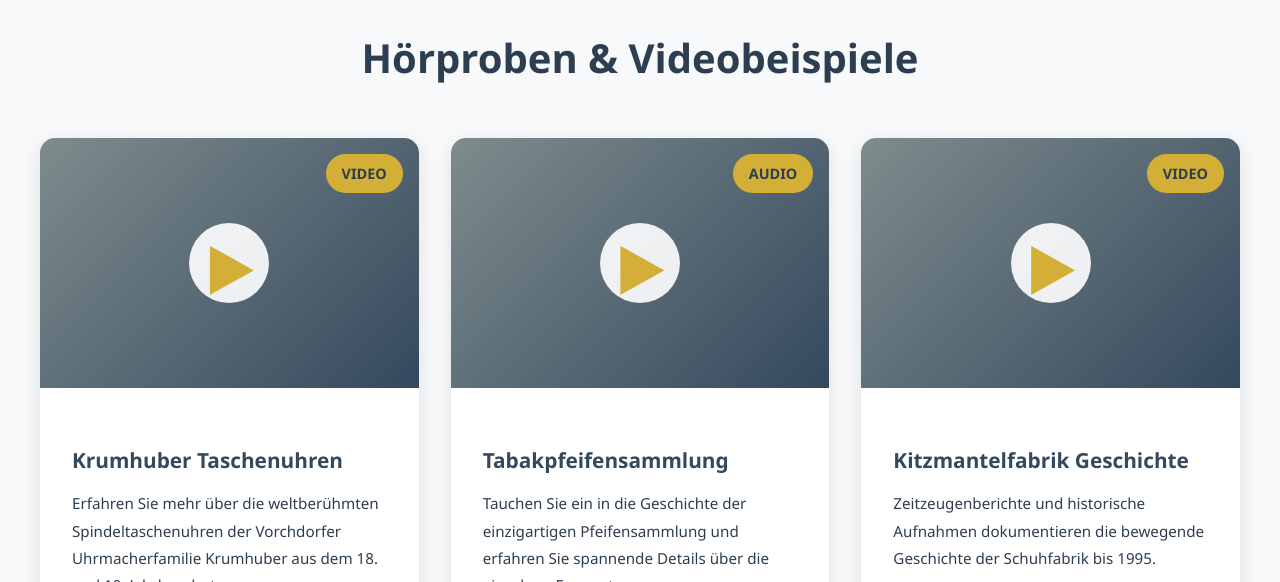
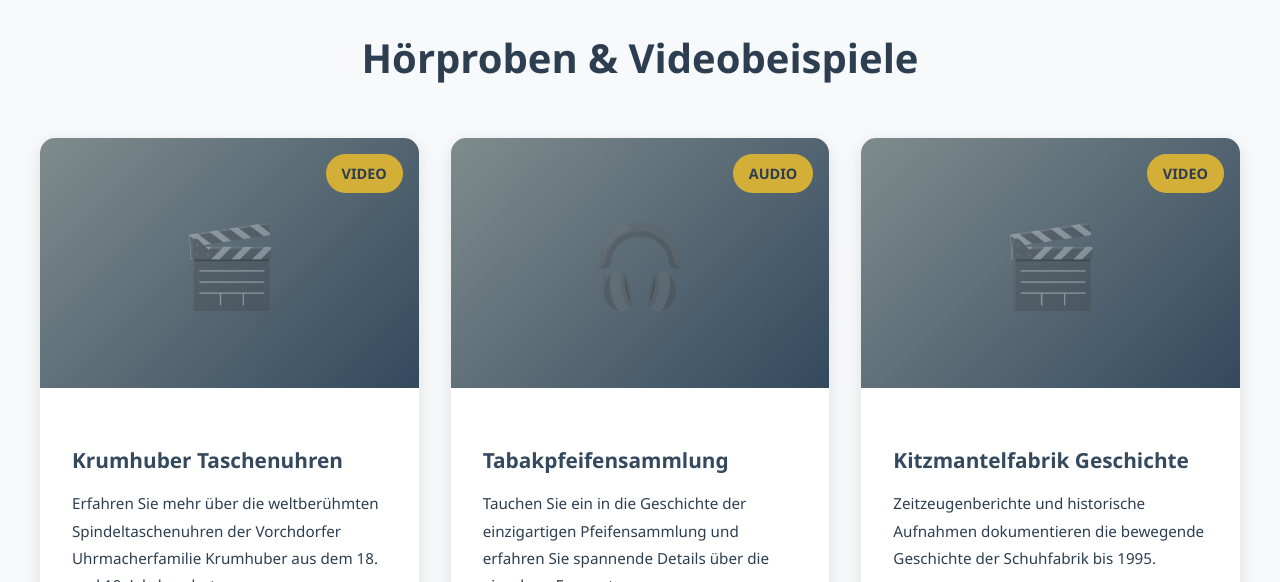
Before and after one commit to fischervorchdorf/heimatverein, a plain HTML site: page audioguide.html in a window 1280 px wide. Shown: the part 1880-2462 px from the top of the page. Drawn offline with Linux system fonts and the light colour scheme.

Commit message:
UI update: Use category icons instead of misleading play buttons and add audio fallback

```diff
--- a/audioguide.html
+++ b/audioguide.html
@@ -115,7 +115,7 @@
                 <div class="media-card">
                     <div class="media-placeholder">
                         <span class="media-type-badge">Video</span>
-                        <div class="play-icon">▶</div>
+                        <div class="media-icon">🎬</div>
                     </div>
                     <div class="media-content">
                         <h3>Krumhuber Taschenuhren</h3>
@@ -143,15 +143,17 @@
                 <div class="media-card">
                     <div class="media-placeholder">
                         <span class="media-type-badge">Audio</span>
-                        <div class="play-icon">▶</div>
+                        <div class="media-icon">🎧</div>
                     </div>
                     <div class="media-content">
                         <h3>Tabakpfeifensammlung</h3>
                         <p>Tauchen Sie ein in die Geschichte der einzigartigen Pfeifensammlung und erfahren Sie
                             spannende Details über die einzelnen Exponate.</p>
-                        <audio controls preload="metadata" style="width: 100%; margin: 1rem 0;">
+                        <audio controls preload="auto" style="width: 100%; margin: 1rem 0;">
                             <source src="audio/Saubladern.mp3" type="audio/mpeg">
+                            <source src="audio/Saubladern.mp3" type="audio/mp3">
                             Ihr Browser unterstützt das Audio-Element nicht.
+                            <a href="audio/Saubladern.mp3" target="_blank">Hier klicken zum Abspielen/Download</a>
                         </audio>
                         <div class="media-meta">
                             <div class="meta-item">
@@ -170,7 +172,7 @@
                 <div class="media-card">
                     <div class="media-placeholder">
                         <span class="media-type-badge">Video</span>
-                        <div class="play-icon">▶</div>
+                        <div class="media-icon">🎬</div>
                     </div>
                     <div class="media-content">
                         <h3>Kitzmantelfabrik Geschichte</h3>
@@ -253,10 +255,24 @@
                 placeholder.style.cursor = 'pointer';
                 placeholder.addEventListener('click', () => {
                     if (media.paused) {
-                        media.play();
+                        media.play().catch(e => {
+                            console.error("Playback failed:", e);
+                            // Only alert if it's not a background-play restriction
+                            if (e.name !== 'NotAllowedError') {
+                                alert("Das Abspielen wurde blockiert oder die Datei wurde nicht gefunden.");
+                            }
+                        });
                     } else {
                         media.pause();
                     }
+                });
+
+                // Visual feedback
+                media.addEventListener('play', () => {
+                    placeholder.style.opacity = '0.5';
+                });
+                media.addEventListener('pause', () => {
+                    placeholder.style.opacity = '1';
                 });
             }
         });
--- a/style.css
+++ b/style.css
@@ -1305,17 +1305,15 @@ body {
     text-transform: uppercase;
 }
 
-.play-icon {
-    font-size: 4rem;
+.media-icon {
+    font-size: 5rem;
+    color: rgba(255, 255, 255, 0.3);
+    transition: all 0.3s ease;
+}
+
+.media-card:hover .media-icon {
+    transform: scale(1.1);
     color: var(--accent-gold);
-    background: rgba(255, 255, 255, 0.9);
-    border-radius: 50%;
-    width: 80px;
-    height: 80px;
-    display: flex;
-    align-items: center;
-    justify-content: center;
-    padding-left: 5px;
 }
 
 .media-content {
```
